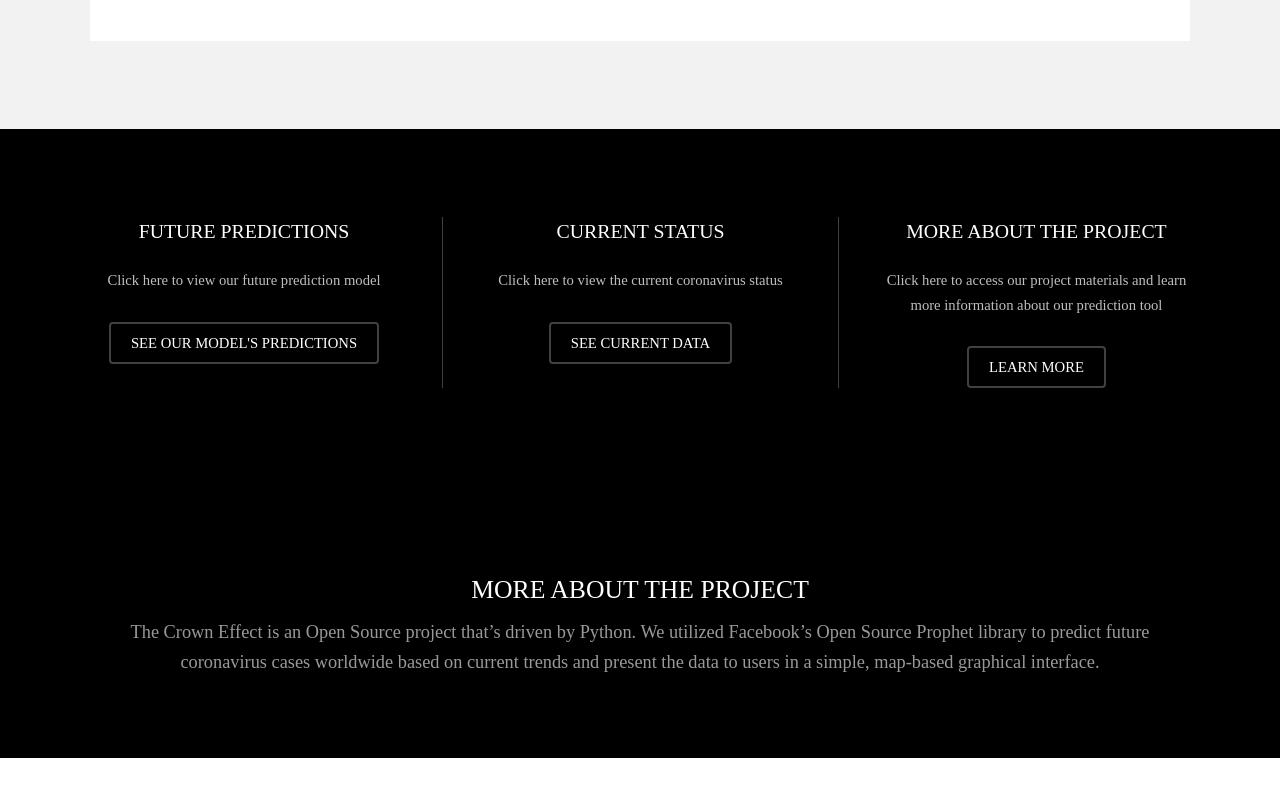
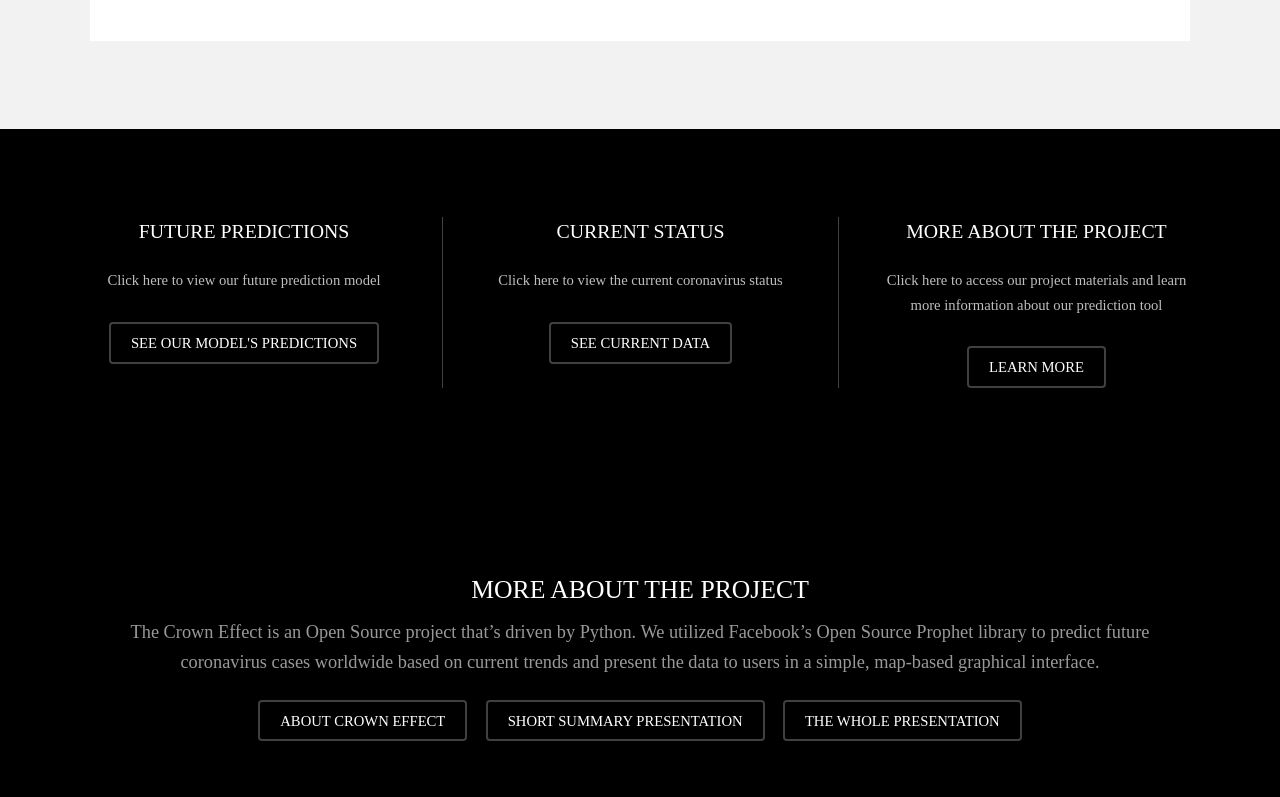
Before and after one commit to BerkayAydin/Coronavirus-Prediction-Tool, a plain HTML site: page templates/index.html in a window 1280 px wide. Shown: the part 1602-2399 px from the top of the page. Before the commit the page ends 2360 px from the top, so only its background shows below. Drawn offline with Linux system fonts and the light colour scheme.

Commit message:
Very final touches

```diff
--- a/templates/index.html
+++ b/templates/index.html
@@ -128,6 +128,11 @@
 						<p>The Crown Effect is an Open Source project that’s driven by Python. We utilized Facebook’s Open Source Prophet library
 						to predict future coronavirus cases worldwide based on current trends and present the data to users in a simple,
 						map-based graphical interface.</p>
+						<ul class="actions">
+							<li><a href="/Hack_Illinois_2020.pdf" class="button alt scrolly">About Crown Effect</a></li>
+							<li><a href="/Hack_Illinois_2020_Summary.pdf" class="button alt scrolly">Short Summary Presentation</a></li>
+							<li><a href="/Hack_Illinois_2020_Presentation.pdf" class="button alt scrolly">The Whole Presentation</a></li>
+						</ul>
 					</header>
 
 				</div>
```
Also changed, not shown: 3 other files.
